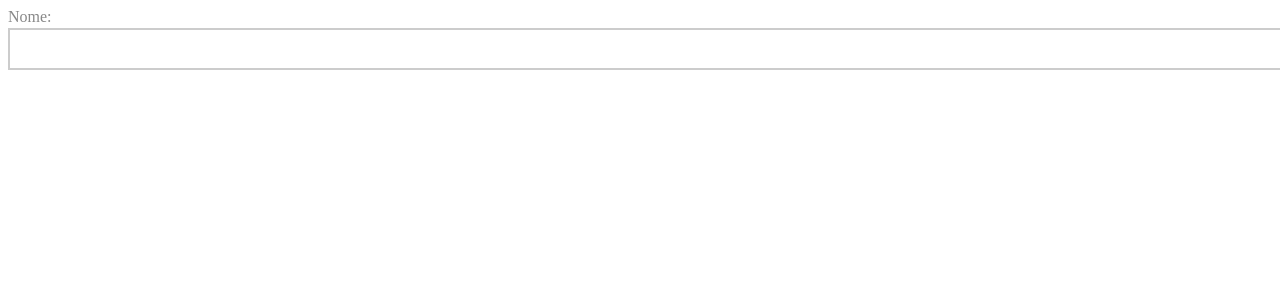
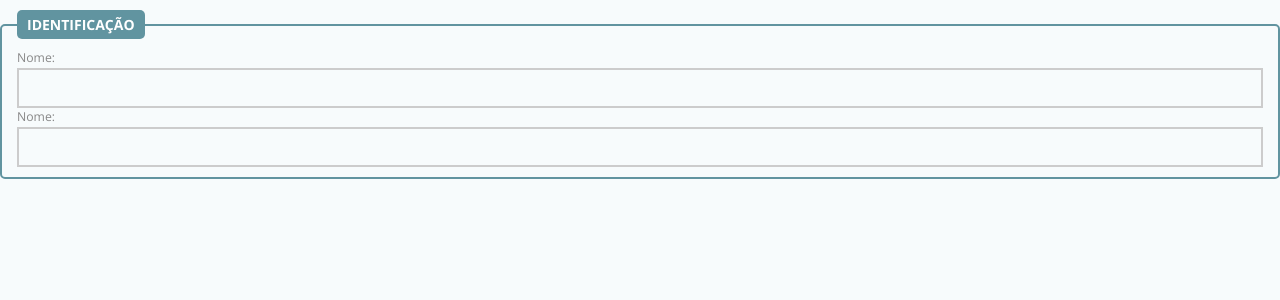
Before and after one commit to willianlemes/easyimoveis-front, a React (Create React App) app: page / in a window 1280 px wide. Shown: the top 300 px of the page. Built offline with nearby package versions, Linux system fonts and the light colour scheme; the HTML template or start-up script is replaced by a standard one.

Commit message:
Criação do componente Fieldset

```diff
--- a/src/App.tsx
+++ b/src/App.tsx
@@ -1,11 +1,17 @@
 import React from 'react';
 
+import './assets/global.css';
+import './assets/styles.css';
 import Input from './components/Input';
+import Fieldset from './components/Fieldset';
 
 const App: React.FC = () => {
   return (
     <div>
-      <Input name="name" label="Nome:" />
+      <Fieldset legend="Identificação">
+        <Input name="name" label="Nome:" />
+        <Input name="name" label="Nome:" />
+      </Fieldset>
     </div>
   );
 };
--- a/src/assets/styles.css
+++ b/src/assets/styles.css
@@ -14,10 +14,9 @@
   text-transform: uppercase;
   margin-bottom: var(--area-normal);
   padding-bottom: 5px;
-  border-bottom: 1px solid #EEEEEE;
-  font-size: var(--font-normal); */
+  border-bottom: 1px solid #eeeeee;
+  font-size: var(--font-normal);
   font-weight: var(--weight-bold);
-  /* color: var(--color-default); */
   color: var(--body-color);
 }
 
@@ -30,12 +29,11 @@
   box-shadow: 0 8px 16px 0 rgba(0, 0, 0, 0.2);
 }
 
-
 /*APP*/
 body {
   /*body vars*/
-  --body-bg: #F7FBFC;
-  --body-color: #6194A0;
+  --body-bg: #f7fbfc;
+  --body-color: #6194a0;
   font-family: 'Open Sans', sans-serif;
   background-color: var(--body-bg);
 }
@@ -77,10 +75,10 @@ body {
   resize: none;
 }
 
-.app_form input[type="date"] {
+.app_form input[type='date'] {
   -webkit-appearance: none;
   font-size: 1em !important;
-  font-family: "Open Sans", serif !important;
+  font-family: 'Open Sans', serif !important;
   padding: 7px 10px !important;
   font-weight: var(--font-normal);
   color: #888888;
@@ -117,7 +115,7 @@ body {
 }
 
 .app_form .label_check label:before {
-  content: "✓";
+  content: '✓';
   font-weight: var(--weight-black);
   color: #ffffff;
   text-align: center;
@@ -452,7 +450,7 @@ body {
   color: var(--color-default);
   margin-bottom: var(--area-normal);
   padding-bottom: var(--area-normal);
-  border-bottom: 1px solid #EEEEEE;
+  border-bottom: 1px solid #eeeeee;
 }
 
 .app_modal_box p {
@@ -604,7 +602,7 @@ body {
   align-items: center;
   margin-bottom: var(--area-small);
   padding-bottom: var(--area-small);
-  border-bottom: 1px solid #EEEEEE;
+  border-bottom: 1px solid #eeeeee;
   color: #777;
 }
 
@@ -656,7 +654,7 @@ body {
   align-items: flex-start;
   padding-bottom: var(--area-normal);
   margin-bottom: var(--area-normal);
-  border-bottom: 1px solid #EEEEEE;
+  border-bottom: 1px solid #eeeeee;
 }
 
 .app_widget_blog_article .thumb {
@@ -763,7 +761,7 @@ body {
   color: #888888;
 }
 
-.app_launch_item:nth-child(2n+1) {
+.app_launch_item:nth-child(2n + 1) {
   background: rgba(0, 0, 0, 0.05);
 }
 
@@ -841,7 +839,7 @@ body {
 .app_formbox_photo .thumb {
   width: 120px;
   height: 120px;
-  border: 5px solid #CCCCCC;
+  border: 5px solid #cccccc;
   background-size: cover;
   background-position: center center;
   background-repeat: no-repeat;
@@ -1004,7 +1002,8 @@ body {
   margin: 20px 0;
 }
 
-.paginator a, .paginator span {
+.paginator a,
+.paginator span {
   display: inline-block;
   padding: 8px 16px;
   border: 1px solid #cccccc;
@@ -1031,7 +1030,7 @@ body {
 .paginator a:hover {
   background: var(--gradient-green);
   background-size: 200%;
-  color: #FBFBFB;
+  color: #fbfbfb;
 }
 
 .paginator span {
@@ -1058,7 +1057,8 @@ body {
   height: 30px;
 }
 
-.table th, td {
+.table th,
+td {
   padding: 10px;
   border-bottom: 1px solid #ddd;
 }
@@ -1069,27 +1069,6 @@ body {
   font-weight: bold;
   cursor: pointer;
   transition: 0.5s;
-}
-
-legend {
-  padding: 5px 10px;
-  font-weight: bold;
-  text-transform: uppercase;
-  background: var(--body-color);
-  color: #ffffff;
-  -webkit-border-radius: var(--radius-normal);
-  -moz-border-radius: var(--radius-normal);
-  border-radius: var(--radius-normal);
-}
-
-fieldset {
-  padding: 10px 15px;
-  margin: 10px 0px;
-  font-size: var(--font-small);
-  -webkit-border-radius: var(--radius-normal);
-  -moz-border-radius: var(--radius-normal);
-  border-radius: var(--radius-normal);
-  border: 2px solid var(--body-color);
 }
 
 .tagsinput {
--- a/src/components/Fieldset/index.tsx
+++ b/src/components/Fieldset/index.tsx
@@ -1,30 +1,22 @@
-import React, { ReactNode } from 'react';
-import { Typography } from '@material-ui/core';
+import React from 'react';
 
-import { FieldsetContainer, Legend } from './styles';
+import { StyledFieldset, StyledLegend } from './styles';
 
-type FieldsetProps = {
-  /**
-   * The fieldset's legend to be rendered.
-   */
+interface FieldsetProps {
   legend: string;
-
-  /**
-   * The fieldsets's children components.
-   */
-  children: ReactNode;
-};
+  children: React.ReactNode;
+}
 
 const Fieldset: React.FC<FieldsetProps> = ({
   legend,
   children
-}: FieldsetProps) => (
-  <FieldsetContainer>
-    <Legend>
-      <Typography variant="overline">{legend}</Typography>
-    </Legend>
-    {children}
-  </FieldsetContainer>
-);
+}: FieldsetProps) => {
+  return (
+    <StyledFieldset>
+      <StyledLegend>{legend}</StyledLegend>
+      {children}
+    </StyledFieldset>
+  );
+};
 
 export default Fieldset;
--- a/src/components/Fieldset/styles.ts
+++ b/src/components/Fieldset/styles.ts
@@ -1,12 +1,23 @@
 import styled from 'styled-components';
 
-export const FieldsetContainer = styled.fieldset`
-  padding: 30px;
-  border: solid 1px rgba(0, 0, 0, 0.12);
-  border-radius: 4px;
+export const StyledFieldset = styled.fieldset`
+  padding: 10px 15px;
+  margin: 10px 0px;
+  font-size: var(--font-small);
+  -webkit-border-radius: var(--radius-normal);
+  -moz-border-radius: var(--radius-normal);
+  border-radius: var(--radius-normal);
+  border: 2px solid var(--body-color);
 `;
 
-export const Legend = styled.legend`
-  padding: 0 10px;
-  border-radius: 4px;
+export const StyledLegend = styled.legend`
+  padding: 5px 10px;
+  font-weight: bold;
+  text-transform: uppercase;
+  /* background: var(--body-color); */
+  background: var(--body-color);
+  color: #ffffff;
+  -webkit-border-radius: var(--radius-normal);
+  -moz-border-radius: var(--radius-normal);
+  border-radius: var(--radius-normal);
 `;
```
